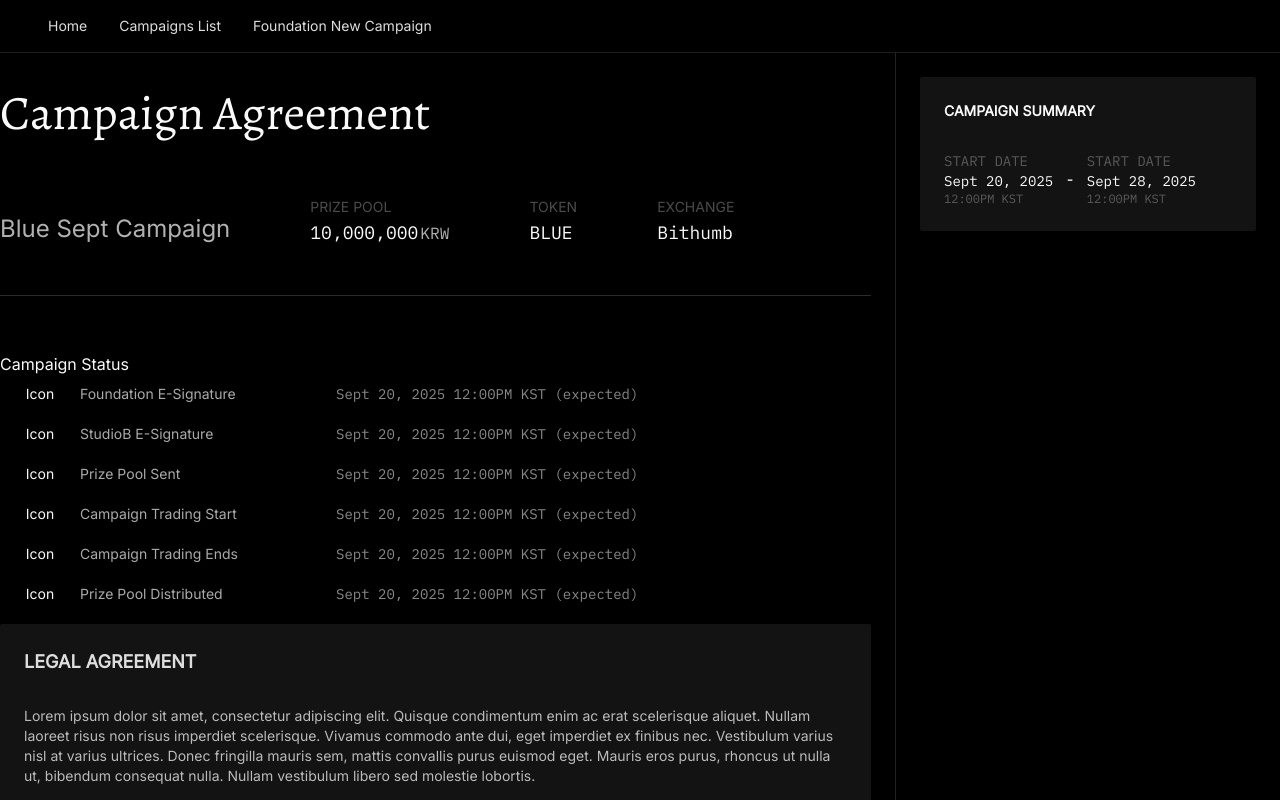
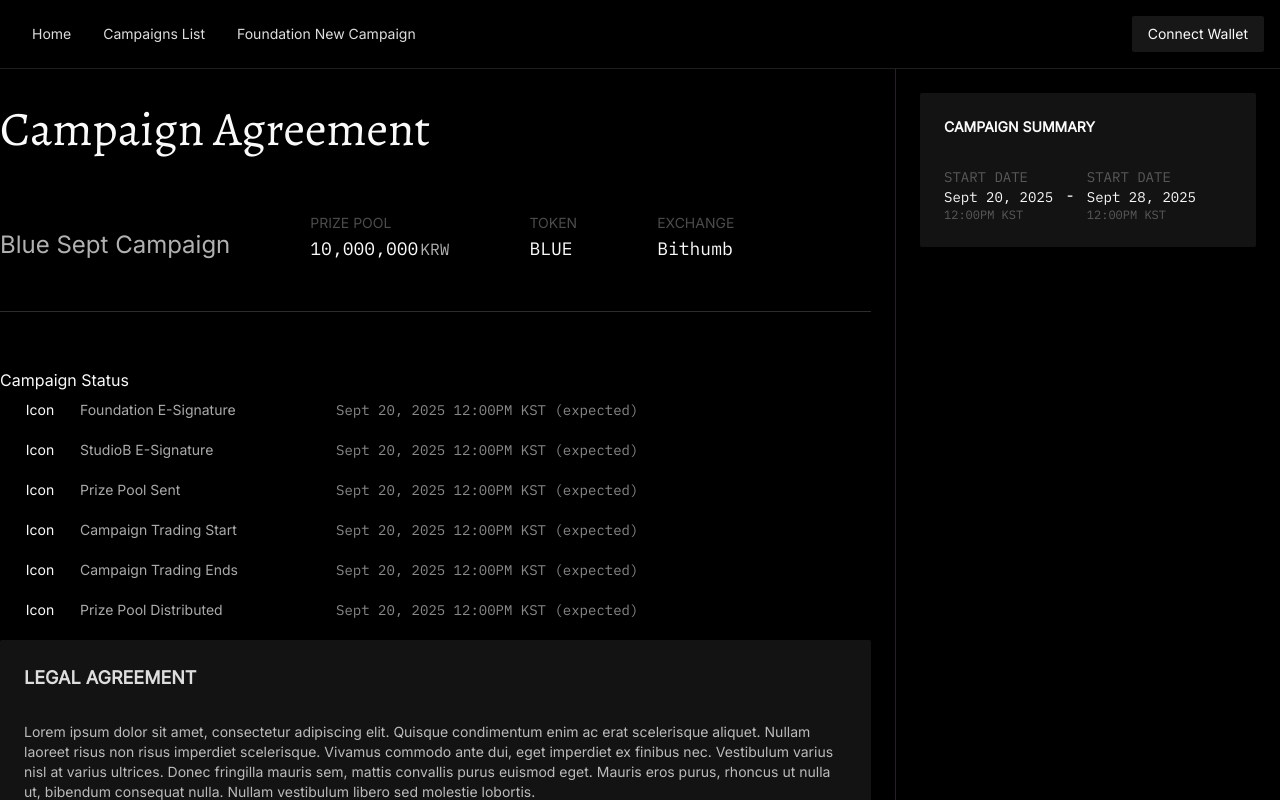
Before and after one commit to studio-b-co-kr/sb-trader-client, a React (Vite) app: page /foundation-new-campaign in a window 1280 px wide. Built offline with nearby package versions, Linux system fonts and the light colour scheme; a web font is replaced by a local one.

Commit message:
add connect wallet button to nav

```diff
--- a/src/router.tsx
+++ b/src/router.tsx
@@ -9,6 +9,7 @@ import {
   Outlet,
   useLocation
 } from "@tanstack/react-router";
+import { Button } from "./components/ui/button";
 import Home from "./pages/Home";
 import CampaignsList from "./pages/CampaignsList";
 import CampaignPage from "./pages/CampaignPage";
@@ -23,10 +24,15 @@ const RootRoute = createRootRoute({
     return (
       <div className="h-screen overflow-hidden">
         {!isHomePage && (
-          <nav className="border-b border-[#DDDDDD22] text-[#DDDDDD] flex flex-row gap-8 items-center text-sm pl-12 py-4">
-            <Link to="/">Home</Link>
-            <Link to="/campaigns">Campaigns List</Link>
-            <Link to="/foundation-new-campaign">Foundation New Campaign</Link>
+          <nav className="border-b border-[#DDDDDD22] text-[#DDDDDD] py-4 px-4 flex flex-row justify-between items-center">
+            <div className="flex flex-row gap-8 items-center text-sm pl-4">
+              <Link to="/">Home</Link>
+              <Link to="/campaigns">Campaigns List</Link>
+              <Link to="/foundation-new-campaign">Foundation New Campaign</Link>
+            </div>
+            <div>
+              <Button>Connect Wallet</Button>
+            </div>
           </nav>
         )}
         <main style={{ overflow: "auto" }}>
```
